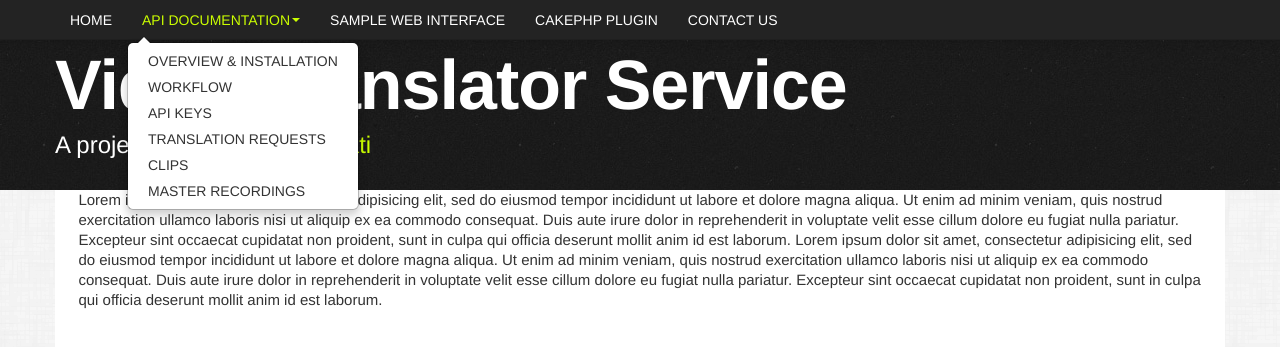
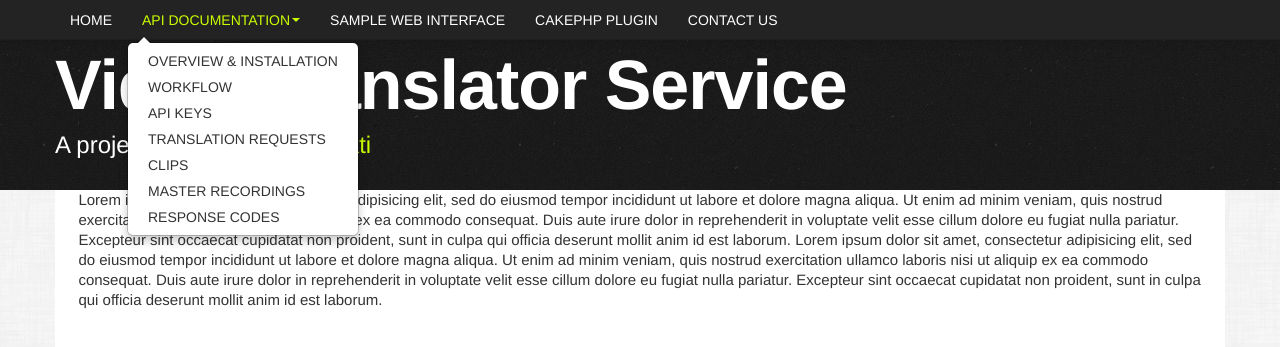
Before and after one commit to MissionalDigerati/vts_docs, a PHP site: page /docs/v1/web_interface/index.php in a window 1280 px wide, after a click on "API DOCUMENTATION". Shown: the top 347 px of the page. Run offline with PHP 8.4, Linux system fonts and the light colour scheme; some libraries are stand-ins or nearby versions.

Commit message:
Added response codes in API dropdown.

```diff
--- a/partials/main_nav.inc.php
+++ b/partials/main_nav.inc.php
@@ -46,6 +46,7 @@ $taglineText = (isset($taglineText)) ? $taglineText : 'A project of <a href="htt
 								<li><a href="/docs/v1/api/api_keys">Translation Requests</a></li>
 								<li><a href="/docs/v1/api/api_keys">Clips</a></li>
 								<li><a href="/docs/v1/api/api_keys">Master Recordings</a></li>
+								<li><a href="/docs/v1/api/response_codes">Response Codes</a></li>
 							</ul>
 						</li>
 						<li<?php if(strpos($requestedUrl, '/docs/v1/web_interface/') !== false){ echo ' class="active"'; } ?>><a href="/docs/v1/web_interface/overview">Sample Web Interface</a></li>
```
